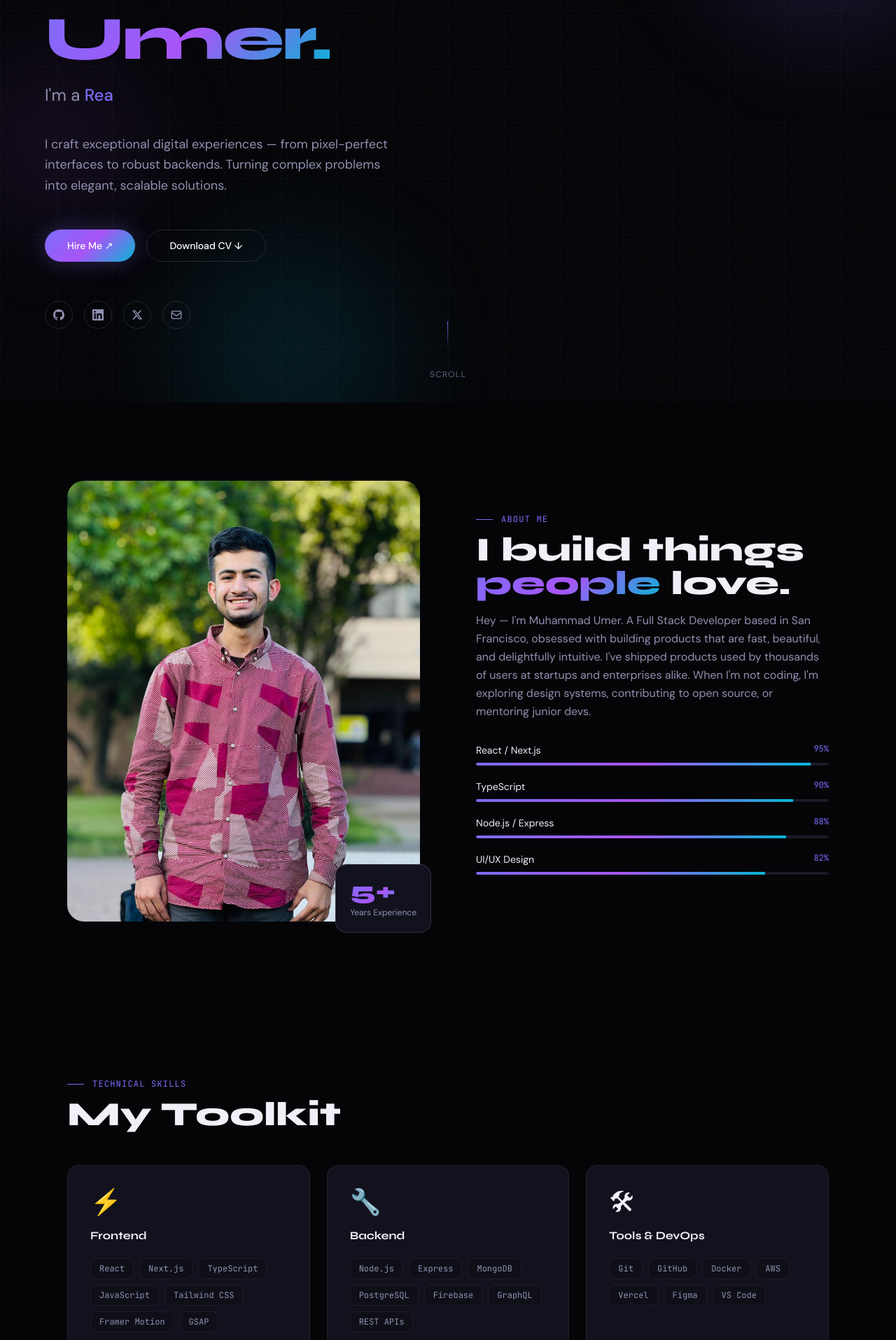
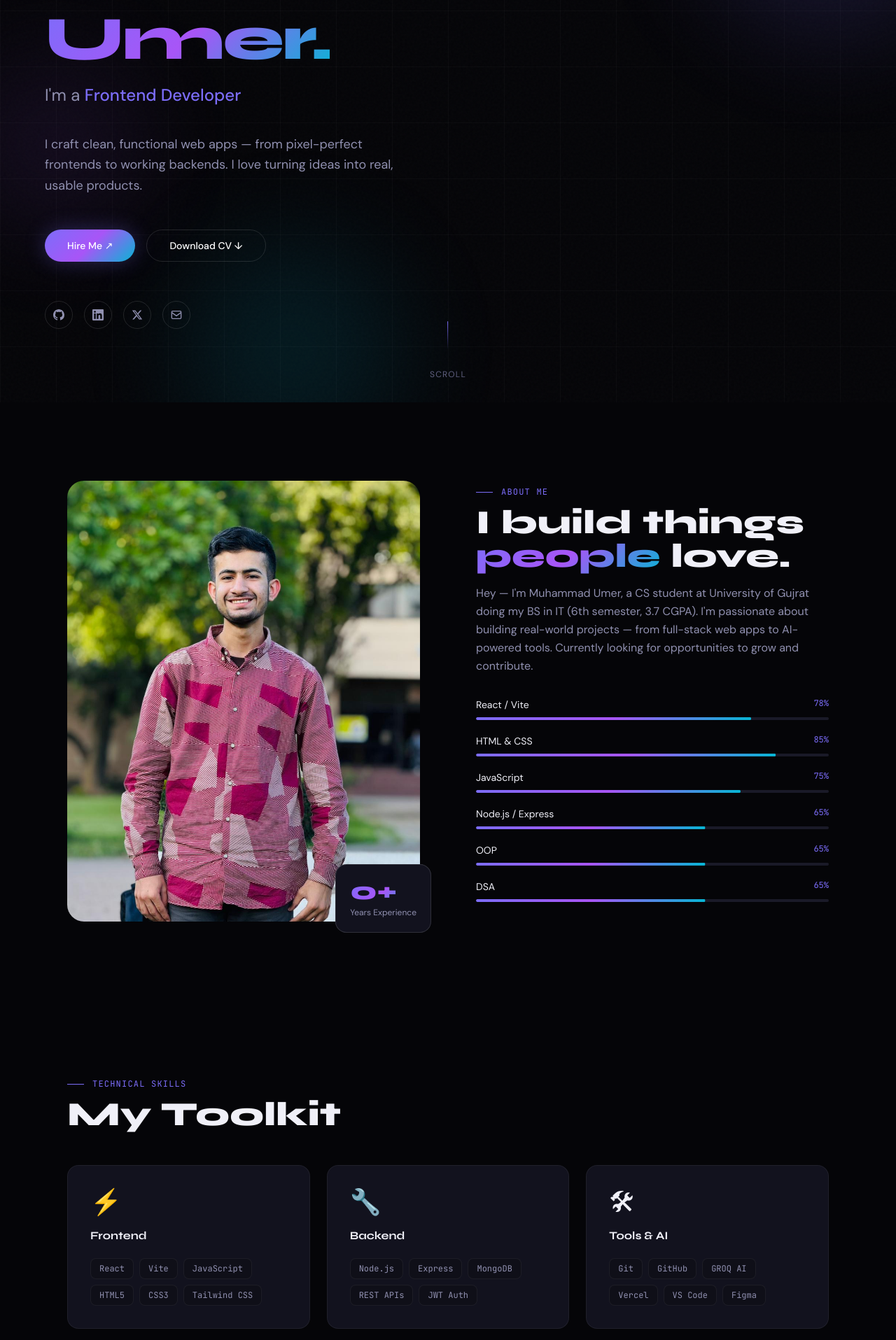
Before and after one commit to codedbyumer/Portfolio, a React (Vite) app: page / in a window 1280 px wide. Shown: the part 225-2140 px from the top of the page at 70% size. Built offline with nearby package versions, Linux system fonts and the light colour scheme.

Commit message:
personalized portfolio - Muhammad Umer

```diff
--- a/index.html
+++ b/index.html
@@ -4,12 +4,12 @@
     <meta charset="UTF-8" />
     <link rel="icon" type="image/svg+xml" href="/favicon.svg" />
     <meta name="viewport" content="width=device-width, initial-scale=1.0" />
-    <meta name="description" content="Alex Morgan — Full Stack Developer. I craft exceptional digital experiences." />
+    <meta name="description" content="Muhammad Umer — MERN Stack Developer. I craft exceptional digital experiences." />
     <meta name="keywords" content="developer, react, fullstack, portfolio, frontend, backend" />
-    <meta property="og:title" content="Alex Morgan — Full Stack Developer" />
+    <meta property="og:title" content="Muhammad Umer — MERN Stack Developer" />
     <meta property="og:description" content="I craft exceptional digital experiences — from pixel-perfect interfaces to robust backends." />
     <meta property="og:type" content="website" />
-    <title>Alex Morgan — Full Stack Developer</title>
+    <title>Muhammad Umer — MERN Stack Developer</title>
     <link rel="preconnect" href="https://fonts.googleapis.com" />
     <link rel="preconnect" href="https://fonts.gstatic.com" crossorigin />
     <link
--- a/src/components/Contact.jsx
+++ b/src/components/Contact.jsx
@@ -26,7 +26,7 @@ const contactItems = [
   {
     icon: 'in',
     label: 'LinkedIn',
-    value: 'linkedin.com/in/alexmorgan',
+    value: 'linkedin.com/in/Muhammad Umer',
     href: personalInfo.linkedin,
   },
 ]
--- a/src/data/config.js
+++ b/src/data/config.js
@@ -1,195 +1,151 @@
-// ============================================================
-//  PORTFOLIO CONFIG — Edit all your info here!
-//  No need to touch any component files.
-// ============================================================
-
 export const personalInfo = {
   name: 'Muhammad Umer',
-  initials: 'AM',
+  initials: 'MU',
   tagline: 'I build things people love.',
-  description:
-    'I craft exceptional digital experiences — from pixel-perfect interfaces to robust backends. Turning complex problems into elegant, scalable solutions.',
-  about:
-    "Hey — I'm Muhammad Umer. A Full Stack Developer based in San Francisco, obsessed with building products that are fast, beautiful, and delightfully intuitive. I've shipped products used by thousands of users at startups and enterprises alike. When I'm not coding, I'm exploring design systems, contributing to open source, or mentoring junior devs.",
-  location: 'Lahore, Pakistan',
+  description: 'I craft clean, functional web apps — from pixel-perfect frontends to working backends. I love turning ideas into real, usable products.',
+  about: "Hey — I'm Muhammad Umer, a CS student at University of Gujrat doing my BS in IT (6th semester, 3.7 CGPA). I'm passionate about building real-world projects — from full-stack web apps to AI-powered tools. Currently looking for opportunities to grow and contribute.",
+  location: 'Gujranwala, Pakistan',
   email: 'iamumer222@gmail.com',
   phone: '+92 327 8638832',
-  linkedin: 'https://linkedin.com/in/muhammad-umer-676a722a2/',
+  linkedin: 'https://www.linkedin.com/in/iammuhmmadumer/',
   github: 'https://github.com/codedbyumer',
-  twitter: 'https://twitter.com/',
   cvUrl: '/Muhammad Umer CV.pdf',
-  yearsExperience: 5,
+  yearsExperience: 0,
   availableForWork: true,
 }
-
+export const stats = [
+  { icon: '📦', number: 4, suffix: '+', label: 'Projects Completed' },
+  { icon: '⭐', number: 3, suffix: '.7', label: 'CGPA / 4.0' },
+  { icon: '🔥', number: 7, suffix: 'th', label: 'Semester Running' },
+]
 export const typingRoles = [
-  'Full Stack Developer',
-  'React Expert',
-  'UI/UX Creator',
+  'MERN Stack Developer',
+  'Frontend Developer',
+  'React Developer',
+  'BS IT Student',
   'Problem Solver',
+  'Project Builder',
   'Open Source Contributor',
 ]
-
 export const skillBars = [
-  { name: 'React / Next.js', percent: 95 },
-  { name: 'TypeScript', percent: 90 },
-  { name: 'Node.js / Express', percent: 88 },
-  { name: 'UI/UX Design', percent: 82 },
+  { name: 'React / Vite', percent: 78 },
+  { name: 'HTML & CSS', percent: 85 },
+  { name: 'JavaScript', percent: 75 },
+  { name: 'Node.js / Express', percent: 65 },
+  { name: 'OOP', percent: 65 },
+  { name: 'DSA', percent: 65 },
 ]
 
 export const skillCategories = [
   {
     icon: '⚡',
     title: 'Frontend',
-    tags: ['React', 'Next.js', 'TypeScript', 'JavaScript', 'Tailwind CSS', 'Framer Motion', 'GSAP'],
+    tags: ['React', 'Vite', 'JavaScript', 'HTML5', 'CSS3', 'Tailwind CSS'],
   },
   {
     icon: '🔧',
     title: 'Backend',
-    tags: ['Node.js', 'Express', 'MongoDB', 'PostgreSQL', 'Firebase', 'GraphQL', 'REST APIs'],
+    tags: ['Node.js', 'Express', 'MongoDB', 'REST APIs', 'JWT Auth'],
   },
   {
     icon: '🛠',
-    title: 'Tools & DevOps',
-    tags: ['Git', 'GitHub', 'Docker', 'AWS', 'Vercel', 'Figma', 'VS Code'],
+    title: 'Tools & AI',
+    tags: ['Git', 'GitHub', 'GROQ AI', 'Vercel', 'VS Code', 'Figma'],
   },
 ]
 
 export const projects = [
   {
-    emoji: '🛒',
-    title: 'ShopFlow',
+    emoji: '🎵',
+    title: 'Spotify Clone',
     description:
-      'E-commerce platform with real-time inventory, AI recommendations, and lightning checkout. 99.9% uptime serving 100K+ users.',
-    category: 'fullstack',
-    stack: ['React', 'Node.js', 'MongoDB', 'Stripe', 'Redis'],
-    liveUrl: 'https://shopflow.demo',
-    githubUrl: 'https://github.com/alexmorgan/shopflow',
+      'A fully functional music player built with pure HTML, CSS & JavaScript. Features multiple playlists, live seekbar, volume control, real-time song timer, and a responsive hamburger sidebar. Songs load dynamically via fetch() from folder structure.',
+    category: 'frontend',
+    stack: ['HTML5', 'CSS3', 'JavaScript', 'Fetch API'],
+    liveUrl: '',
+    githubUrl: 'https://github.com/codedbyumer/spotify-clone',
   },
   {
-    emoji: '📊',
-    title: 'DataViz Pro',
+    emoji: '📄',
+    title: 'ATS Resume Builder',
     description:
-      'Interactive analytics dashboard with 30+ chart types, custom reporting, and real-time data streaming.',
-    category: 'frontend',
-    stack: ['React', 'D3.js', 'TypeScript', 'WebSockets'],
-    liveUrl: 'https://dataviz.demo',
-    githubUrl: 'https://github.com/alexmorgan/dataviz',
+      'A full-stack AI-powered resume builder with step-by-step form (Personal → Experience → Education → Skills → Projects → Certifications), live PDF preview, 3 resume templates, ATS score checker, and a Job Description Matcher — all powered by Gemini AI.',
+    category: 'fullstack',
+    stack: ['React', 'Node.js', 'MongoDB', 'GROQ AI', 'Tailwind CSS'],
+    liveUrl: '',
+    githubUrl: 'https://github.com/codedbyumer/ats-resume-builder',
   },
   {
-    emoji: '🤖',
-    title: 'AI Chat Studio',
+    emoji: '🎤',
+    title: 'Interview Prep Platform',
     description:
-      'Full-featured AI chat interface with conversation threading, model switching, and export capabilities.',
+      'AI-driven interview practice platform built for Pakistani developers. Select your field (MERN, Python, DSA, etc.) and difficulty, then answer timed questions with instant Gemini AI feedback, scoring, and weak area detection. Includes progress tracking with visual charts.',
     category: 'fullstack',
-    stack: ['Next.js', 'OpenAI API', 'Supabase', 'Tailwind'],
-    liveUrl: 'https://aichat.demo',
-    githubUrl: 'https://github.com/alexmorgan/aichat',
+    stack: ['React', 'Node.js', 'MongoDB', 'GROQ AI', 'Tailwind CSS'],
+    liveUrl: '',
+    githubUrl: 'https://github.com/codedbyumer/interview-prep-platform',
   },
   {
-    emoji: '🎨',
-    title: 'Designify',
+    emoji: '📚',
+    title: 'StudyFlow',
     description:
-      'Design system & component library with 100+ components, dark mode support, and Figma plugin.',
-    category: 'ui',
-    stack: ['React', 'Storybook', 'Figma API', 'TypeScript'],
-    liveUrl: 'https://designify.demo',
-    githubUrl: 'https://github.com/alexmorgan/designify',
-  },
-  {
-    emoji: '🏠',
-    title: 'RealEstate Pro',
-    description:
-      'Property listing platform with map integration, virtual tours, and mortgage calculator.',
-    category: 'fullstack',
-    stack: ['Next.js', 'Mapbox', 'PostgreSQL', 'AWS S3'],
-    liveUrl: 'https://realestate.demo',
-    githubUrl: 'https://github.com/alexmorgan/realestate',
-  },
-  {
-    emoji: '💜',
-    title: 'Pulse Social',
-    description:
-      'Real-time social platform with live feeds, stories, and end-to-end encrypted messaging.',
-    category: 'fullstack',
-    stack: ['React', 'Socket.io', 'Firebase', 'Node.js'],
-    liveUrl: 'https://pulse.demo',
-    githubUrl: 'https://github.com/alexmorgan/pulse',
+      'A student productivity dashboard with rich note-taking (tagged notes, live editor), task manager with priority levels & due dates, weekly study insights with charts, a Cyber Tips section, and a study streak tracker — all in a clean dark UI.',
+    category: 'frontend',
+    stack: ['React', 'Vite', 'Tailwind CSS', 'Recharts'],
+    liveUrl: '',
+    githubUrl: 'https://github.com/codedbyumer/StudyFlow',
   },
 ]
-
 export const experience = [
   {
-    date: '2022 — Present',
-    role: 'Senior Full Stack Engineer',
-    company: 'Stripe',
-    location: 'San Francisco, CA',
+    date: 'May 2025 — Sep 2025',
+    role: 'Junior Stack Engineer',
+    company: 'Xoft Zone',
+    location: 'Remote',
     emoji: '🏢',
     color: 'var(--accent)',
     description:
-      'Led development of core payment infrastructure serving 50M+ transactions. Rebuilt the merchant dashboard in React, reducing load time by 60%. Mentored a team of 4 junior engineers.',
+      'Delivered 2+ client projects across SaaS, and portfolio websites. Developed a reputation for clean code, fast delivery, and exceptional design quality.',
+
   },
-  {
-    date: '2020 — 2022',
-    role: 'Frontend Engineer',
-    company: 'Y Combinator Startup',
-    location: 'Remote',
-    emoji: '🚀',
-    color: 'var(--accent3)',
-    description:
-      'Built the entire frontend from scratch using React and TypeScript. Implemented a real-time collaboration feature used by 10,000+ daily active users. Shipped 3 major product launches.',
-  },
-  {
-    date: '2019 — 2020',
-    role: 'Freelance Developer & Designer',
-    company: 'Self-employed',
-    location: 'Worldwide',
-    emoji: '💼',
-    color: 'var(--accent2)',
-    description:
-      'Delivered 30+ client projects across e-commerce, SaaS, and portfolio websites. Developed a reputation for clean code, fast delivery, and exceptional design quality.',
-  },
-  {
-    date: '2023 — 2027',
-    role: 'B.S. Information Technology',
+{
+    date: '2023 — Present',
+    role: 'BS Information Technology (6th Semester)',
     company: 'University of Gujrat',
     location: 'Gujrat, Pakistan',
     emoji: '🎓',
     color: 'var(--green)',
-    description:
-      'Graduated with Honors. Specialization in Human-Computer Interaction and Distributed Systems. Won 2 hackathons. Co-founded the university Web Dev Club.',
+    description: 'Currently in 6th semester with a CGPA of 3.7/4.0. Focused on web development, software engineering, and building real-world projects alongside coursework.',
   },
+  {
+    date: '2024 — Present',
+    role: 'Self-taught Developer',
+    company: 'Personal Projects',
+    location: 'Gujranwala, Pakistan',
+    emoji: '💻',
+    color: 'var(--accent)',
+    description: 'Built 4+ full-stack and frontend projects including a Spotify clone, ATS resume builder, interview prep platform, and a student productivity app. Focused on learning by building.',
+  },
+
 ]
 
-export const stats = [
-  { icon: '📦', number: 80, suffix: '+', label: 'Projects Completed' },
-  { icon: '😊', number: 50, suffix: '+', label: 'Happy Clients' },
-  { icon: '⭐', number: 5, suffix: '+', label: 'Years Experience' },
-  { icon: '🔥', number: 1200, suffix: '+', label: 'GitHub Contributions' },
-]
 
 export const testimonials = [
   {
-    text: "Alex delivered our product redesign in record time and the quality was absolutely stunning. The attention to detail, the animations, the performance — everything was beyond our expectations. Our user engagement went up 40%.",
-    name: 'Sarah Richardson',
-    role: 'CPO at Nexus AI',
-    initials: 'SR',
+    text: "Umer delivered our product redesign in record time and the quality was absolutely stunning. The attention to detail, the animations, the performance — everything was beyond our expectations. Our user engagement went up 40%.",
+    name: 'Mohsin Ali',
+    role: 'CEO at Xoft Zone',
+    initials: 'MA',
     gradient: 'linear-gradient(135deg, #7c6dfa, #a855f7)',
   },
   {
-    text: "Exceptional full-stack developer. Built our entire SaaS platform from scratch — clean architecture, beautiful UI, and shipped ahead of schedule. Alex thinks like a product person, not just an engineer.",
-    name: 'James Keller',
-    role: 'Founder at Launchpad',
-    initials: 'JK',
+    text: "Exceptional full-stack developer. Built our entire SaaS platform from scratch — clean architecture, beautiful UI, and shipped ahead of schedule. Umer thinks like a product person, not just an engineer.",
+    name: 'Ahmad Raza',
+    role: 'Founder at Mian Brothers',
+    initials: 'AR',
     gradient: 'linear-gradient(135deg, #06b6d4, #7c6dfa)',
   },
-  {
-    text: "We've worked with many developers, but Alex stands out. The code quality is impeccable, communication is top-tier, and the creative problem solving is something rare. Will definitely hire again.",
-    name: 'Maria Lopes',
-    role: 'VP Engineering at FlowBase',
-    initials: 'ML',
-    gradient: 'linear-gradient(135deg, #10d97a, #06b6d4)',
-  },
+
 ]
 
 // EmailJS config — get free keys at emailjs.com
```
Also changed, not shown: public/favicon.svg.
